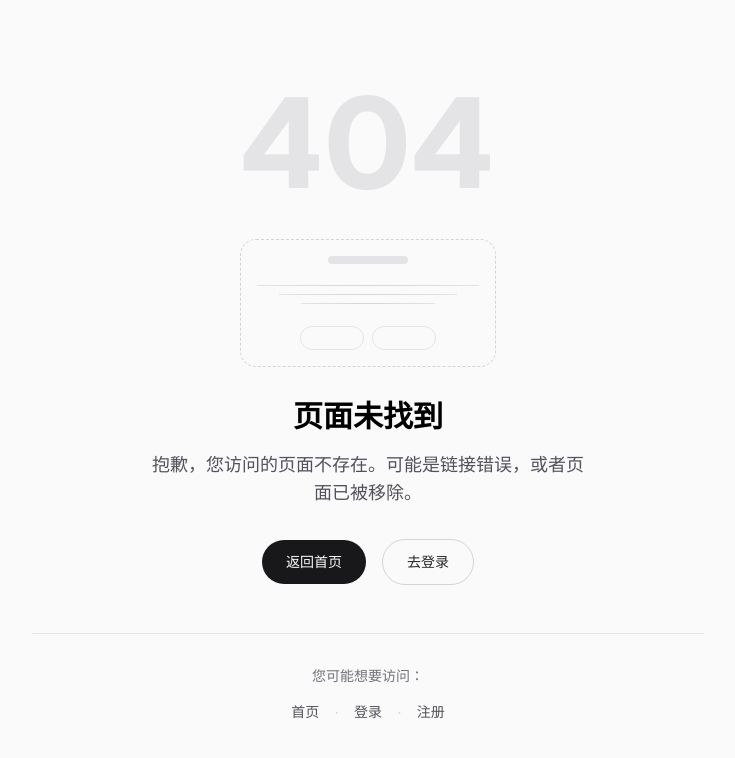
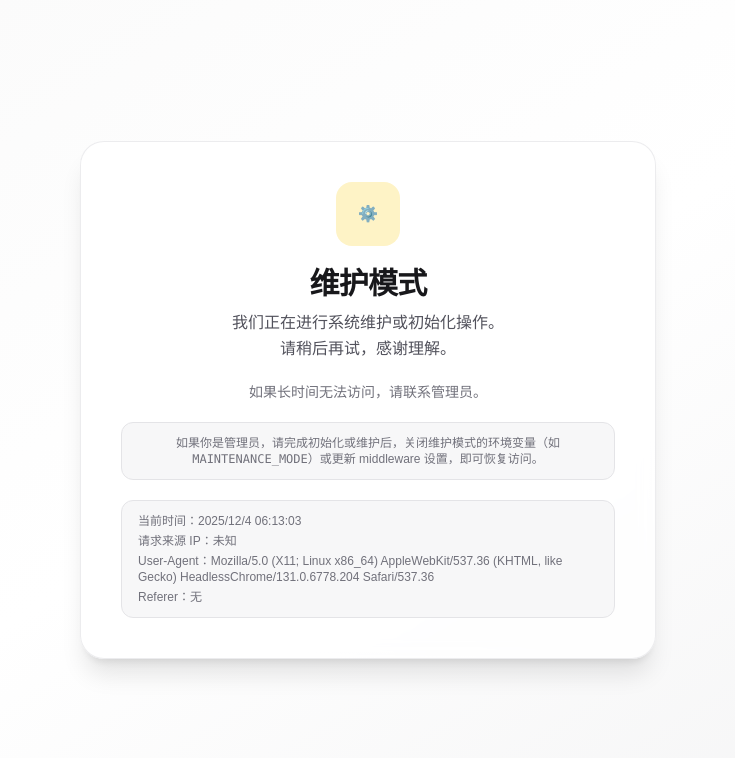
Before and after one commit to 78ya/nextjs, a Next.js app: page /maintenance in a window 1280 px wide. Before the commit this address had no page. Shown: the top 758 px of the page, without its empty margins (272-1007 px from the left). Built offline with nearby package versions, Linux system fonts and the light colour scheme.

Commit message:
feat: 新增维护模式页面

```diff
--- /dev/null
+++ b/app/maintenance/page.tsx
@@ -0,0 +1,39 @@
+import { headers } from "next/headers";
+
+export default async function MaintenancePage() {
+  const hdrs = await headers();
+  const forwardedFor = hdrs.get("x-forwarded-for");
+  const clientIp = forwardedFor?.split(",")[0]?.trim() || hdrs.get("x-real-ip") || "未知";
+  const now = new Date().toLocaleString("zh-CN", { hour12: false });
+
+  return (
+    <main className="min-h-screen bg-gradient-to-br from-zinc-50 via-white to-zinc-100 dark:from-black dark:via-zinc-900 dark:to-zinc-950 flex items-center justify-center px-4">
+      <div className="max-w-xl w-full bg-white/80 dark:bg-zinc-900/80 backdrop-blur border border-zinc-200/70 dark:border-zinc-800/70 rounded-3xl shadow-xl p-10 text-center space-y-5">
+        <div className="inline-flex items-center justify-center w-16 h-16 rounded-2xl bg-amber-100 text-amber-700 dark:bg-amber-900/50 dark:text-amber-200">
+          ⚙️
+        </div>
+        <div className="space-y-2">
+          <h1 className="text-3xl font-bold tracking-tight text-zinc-900 dark:text-zinc-50">
+            维护模式
+          </h1>
+          <p className="text-zinc-600 dark:text-zinc-400 leading-relaxed">
+            我们正在进行系统维护或初始化操作。<br />
+            请稍后再试，感谢理解。
+          </p>
+        </div>
+        <div className="text-sm text-zinc-500 dark:text-zinc-500">
+          如果长时间无法访问，请联系管理员。
+        </div>
+        <div className="text-xs text-zinc-500 dark:text-zinc-500 bg-zinc-100/70 dark:bg-zinc-800/50 border border-zinc-200 dark:border-zinc-800 rounded-xl px-4 py-3">
+          如果你是管理员，请完成初始化或维护后，关闭维护模式的环境变量（如 <code>MAINTENANCE_MODE</code>）或更新 middleware 设置，即可恢复访问。
+        </div>
+        <div className="text-left text-xs text-zinc-500 dark:text-zinc-500 bg-zinc-100/70 dark:bg-zinc-800/50 border border-zinc-200 dark:border-zinc-800 rounded-xl px-4 py-3 space-y-1">
+          <div>当前时间：{now}</div>
+          <div>请求来源 IP：{clientIp}</div>
+          <div>User-Agent：{hdrs.get("user-agent") ?? "未知"}</div>
+          <div>Referer：{hdrs.get("referer") ?? "无"}</div>
+        </div>
+      </div>
+    </main>
+  );
+}
```
